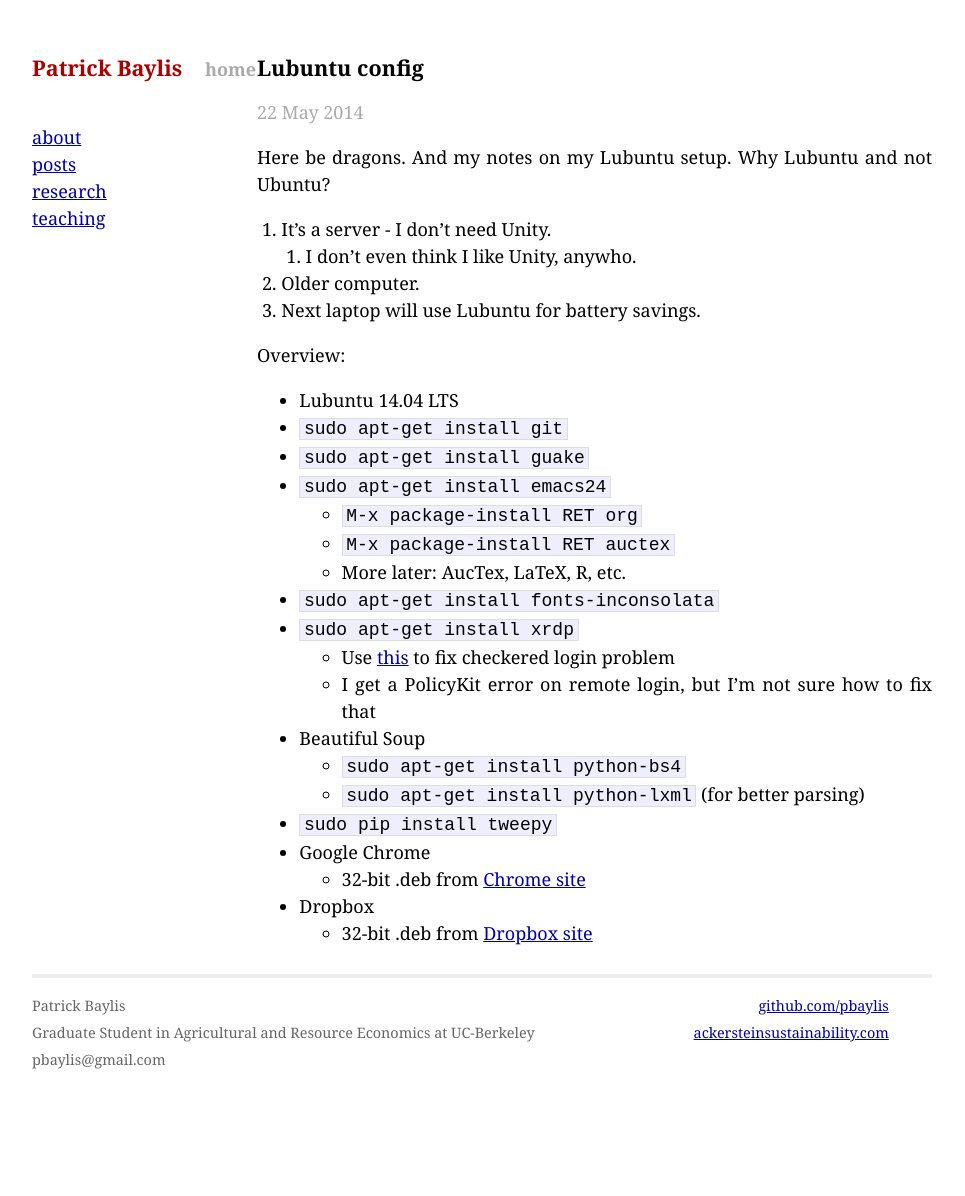
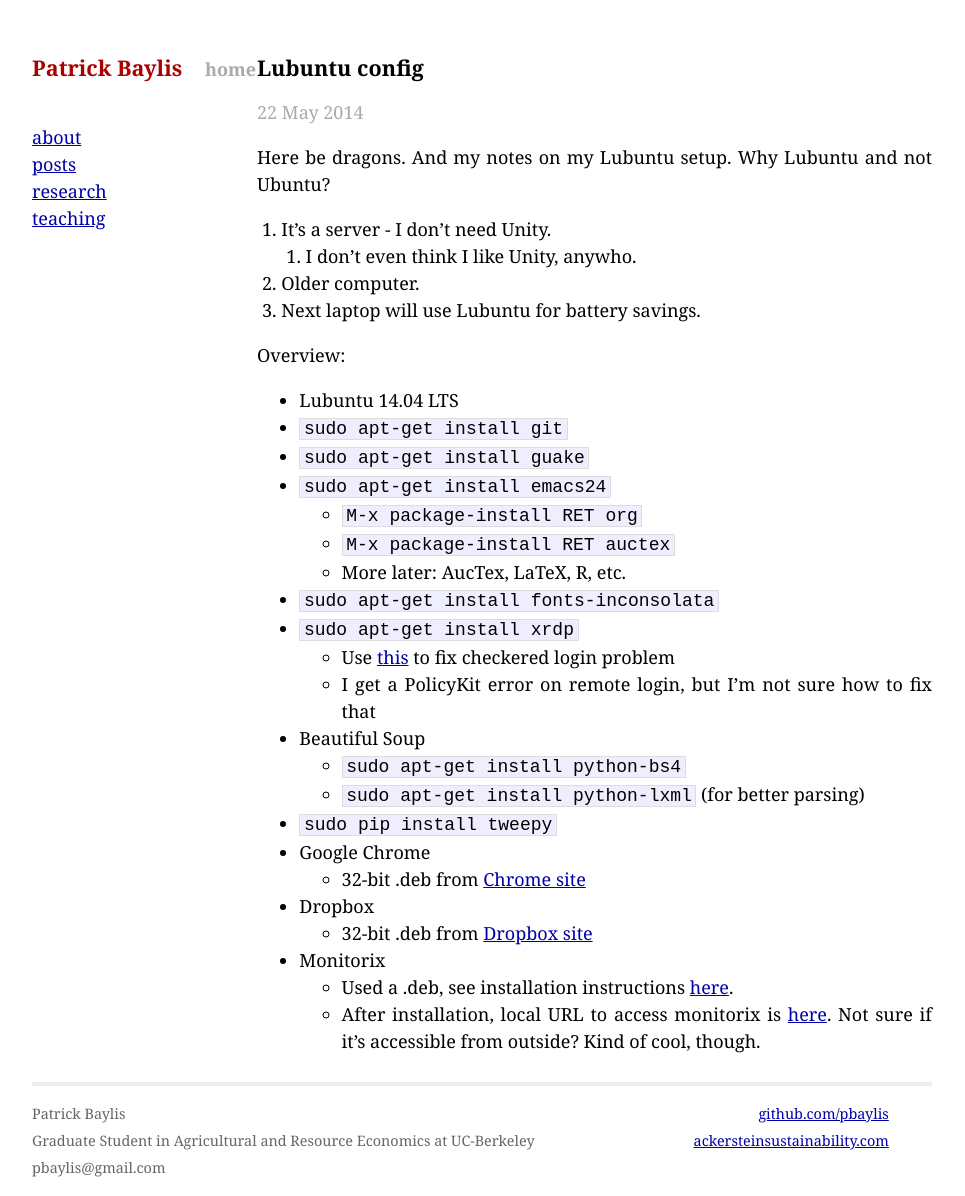
Before and after one commit to pbaylis/pbaylis.github.io, a Jekyll site: the page built from _posts/2014-05-22-linux-setup.markdown, in a window 1280 px wide. Shown: the whole page, without its empty margins (158-1123 px from the left). Built offline with Jekyll 4.4.1, drawn with Linux system fonts in a browser that asks for light colours; Markdown is read by kramdown in place of the engine named in the settings; before the commit the page ends 1088 px from its top, so only the background shows below that.

Commit message:
update to post

```diff
--- a/_posts/2014-05-22-linux-setup.markdown
+++ b/_posts/2014-05-22-linux-setup.markdown
@@ -33,3 +33,6 @@
   - 32-bit .deb from [Chrome site](https://www.google.com/intl/en_us/chrome/browser/)
 - Dropbox
   - 32-bit .deb from [Dropbox site](https://www.dropbox.com/install?os=lnx)
+- Monitorix
+  - Used a .deb, see installation instructions [here](http://www.monitorix.org/doc-debian.html).
+  - After installation, local URL to access monitorix is [here](http://127.0.0.1:8080/monitorix). Not sure if it's accessible from outside? Kind of cool, though.
```
